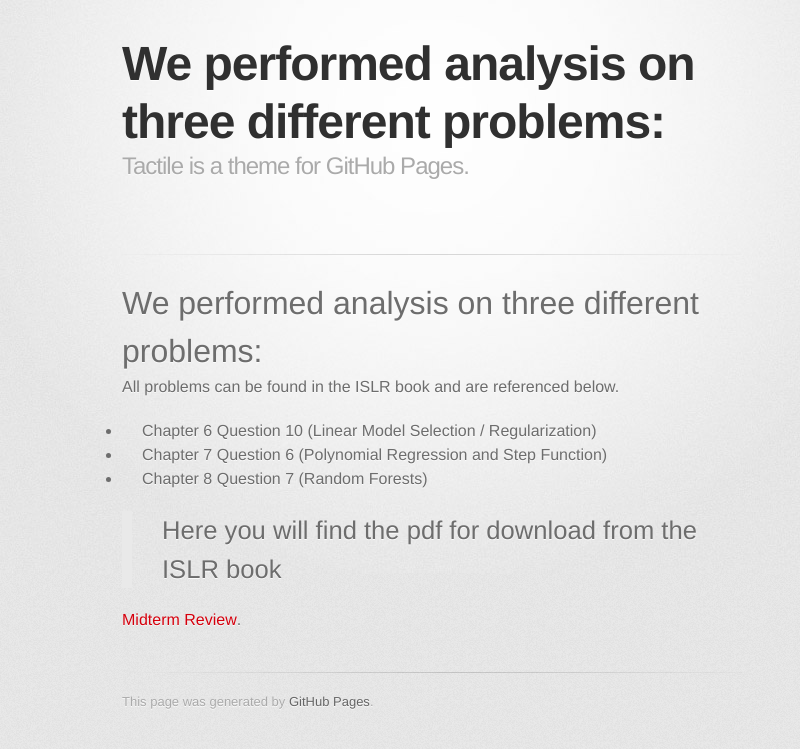
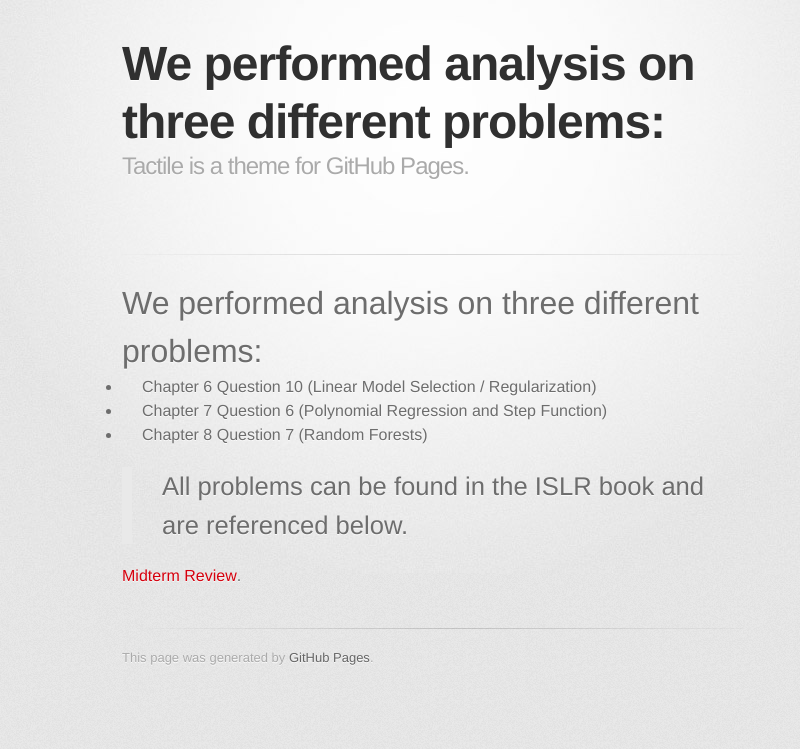
Before and after one commit to kylesoler1/kylesoler1.github.io, a Jekyll site: the page built from index.md, in a window 1280 px wide. Shown: the top 749 px of the page, without its empty margins (208-1008 px from the left). Built offline with Jekyll 4.4.1, drawn with Linux system fonts in a browser that asks for light colours; some web fonts are replaced; our own code applies the rules of GitHub Pages for plain Markdown files.

Commit message:
Update index.md

```diff
--- a/index.md
+++ b/index.md
@@ -1,13 +1,13 @@
 
 # We performed analysis on three different problems:
 
-All problems can be found in the ISLR book and are referenced below.
+
 - Chapter 6 Question 10 (Linear Model Selection / Regularization)
 - Chapter 7 Question 6 (Polynomial Regression and Step Function)
 - Chapter 8 Question 7 (Random Forests)
 
 
-> Here you will find the pdf for download from the ISLR book
+> All problems can be found in the ISLR book and are referenced below.
 
 
 [Midterm Review](Midterm Review.pdf).
```
